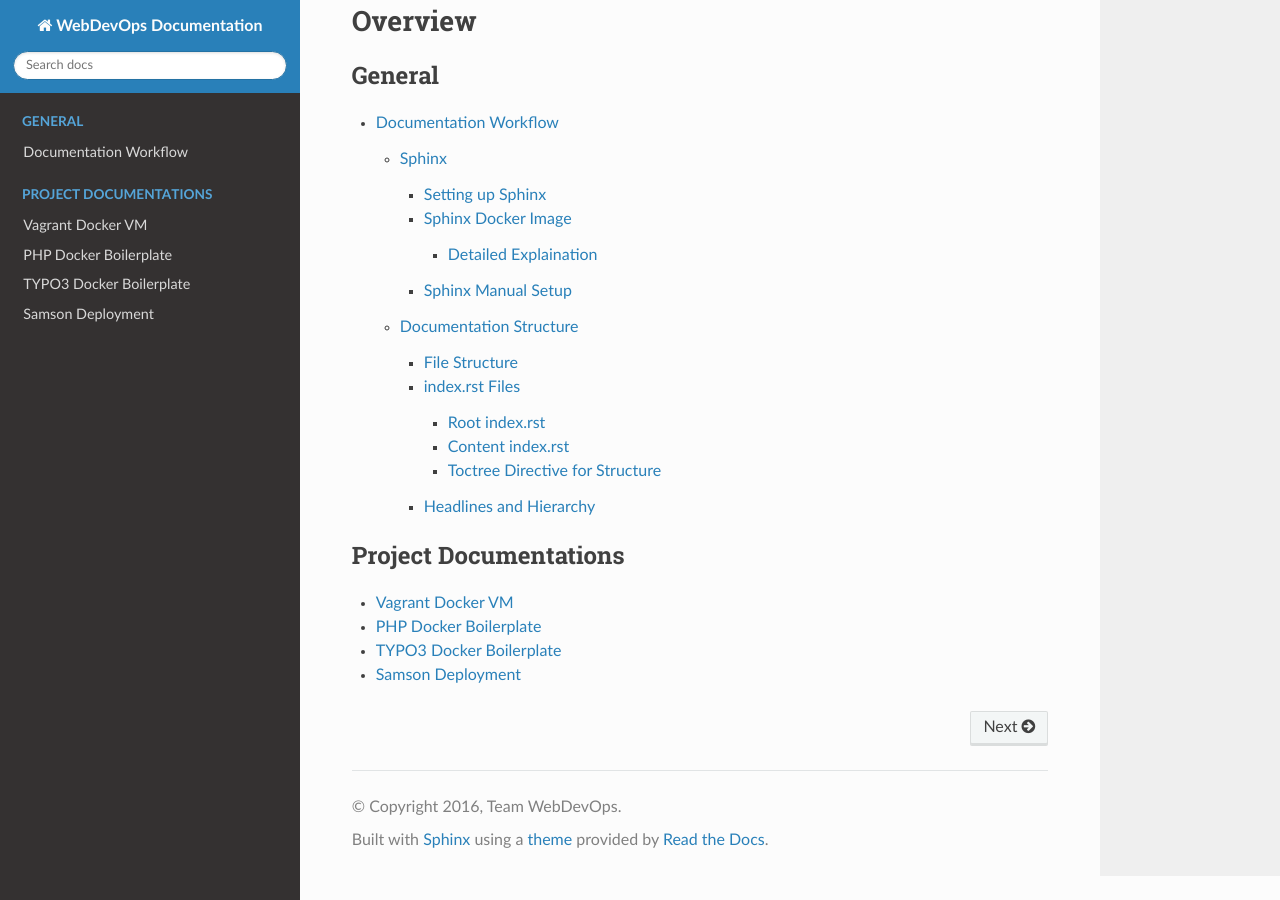
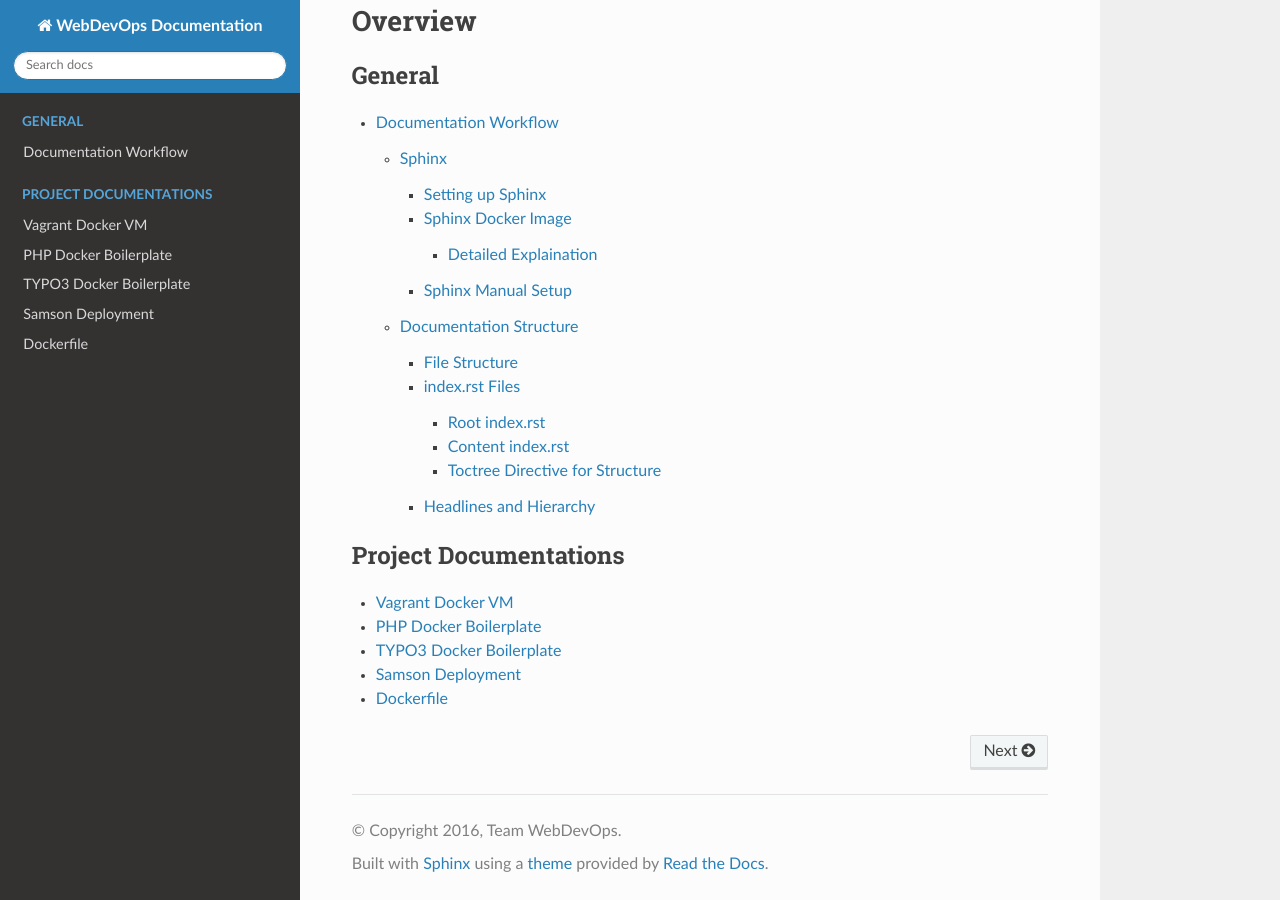
Before and after one commit to webdevops/WebDevOps_Documentation, a Sphinx documentation site: the page built from docs/index.rst, in a window 1280 px wide and 900 px high, scrolled down 1018 px. Built offline with Sphinx 7.4.7 and the Read the Docs theme 2.0.0, drawn with Linux system fonts in a browser that asks for light colours.

Commit message:
Add Dockerfile Documentation Link

```diff
--- a/docs/index.rst
+++ b/docs/index.rst
@@ -41,7 +41,8 @@ Overview
 .. toctree::
    :caption: Project Documentations
 
-   Vagrant Docker VM <http://webdevops-documentation.readthedocs.org/projects/vagrant-docker-vm/en/latest/>
-   PHP Docker Boilerplate <http://webdevops-documentation.readthedocs.org/projects/php-docker-boilerplate/en/latest/>
-   TYPO3 Docker Boilerplate <http://webdevops-documentation.readthedocs.org/projects/typo3-docker-boilerplate/en/latest/>
-   Samson Deployment <http://webdevops-documentation.readthedocs.org/projects/samson-deployment/en/latest/>
+   Vagrant Docker VM <http://webdevops-documentation.readthedocs.io/projects/vagrant-docker-vm/en/latest/>
+   PHP Docker Boilerplate <http://webdevops-documentation.readthedocs.io/projects/php-docker-boilerplate/en/latest/>
+   TYPO3 Docker Boilerplate <http://webdevops-documentation.readthedocs.io/projects/typo3-docker-boilerplate/en/latest/>
+   Samson Deployment <http://webdevops-documentation.readthedocs.io/projects/samson-deployment/en/latest/>
+   Dockerfile <http://dockerfile.readthedocs.io/en/latest/>
```
